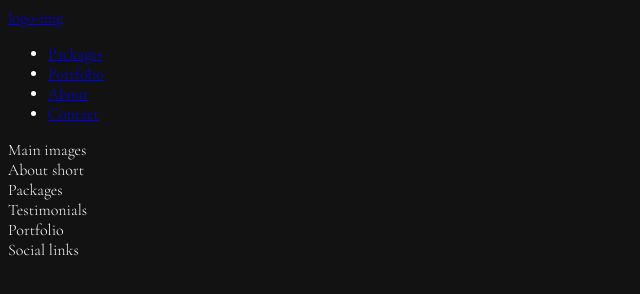
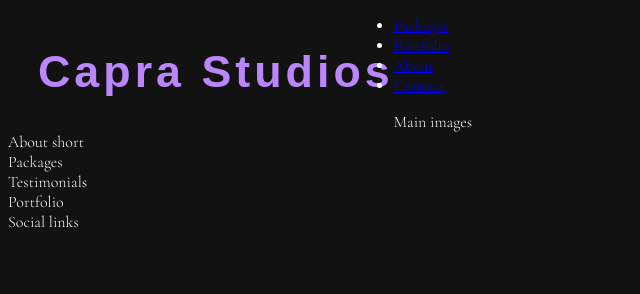
Before and after one commit to Morenojourdain/ci-p1-wedding-photography, a plain HTML site: page index.html in a window 1280 px wide. Shown: the whole page, without its empty margins (0-640 px from the left). Drawn offline with nearby package versions, Linux system fonts and the light colour scheme.

Commit message:
Add styling to logo.

```diff
--- a/assets/css/style.css
+++ b/assets/css/style.css
@@ -7,3 +7,20 @@ body {
     color: #ffffff;
     background-color: #121212;
 }
+
+/* navigation links */
+
+#logo {
+    font-family: 'Playfair', sans-serif;
+    color: #bb86fc;
+    letter-spacing: 4px;
+    float: left;
+    font-size: 280%;
+    margin-left: 30px;
+    }
+}
+
+#logo a {
+    text-decoration: none;
+
+}
--- a/index.html
+++ b/index.html
@@ -12,8 +12,10 @@
 </head>
 <body>
     <header>
+        <a href="index.html">
+            <h1 id="logo">Capra Studios</h1>
+        </a>
         <nav>
-            <a href="index.html">logo-img</a>
             <ul>
                 <li>
                     <a href="#">Packages</a>
```
Also changed, not shown: assets/images/Capra-Studios-logo.png (added).
